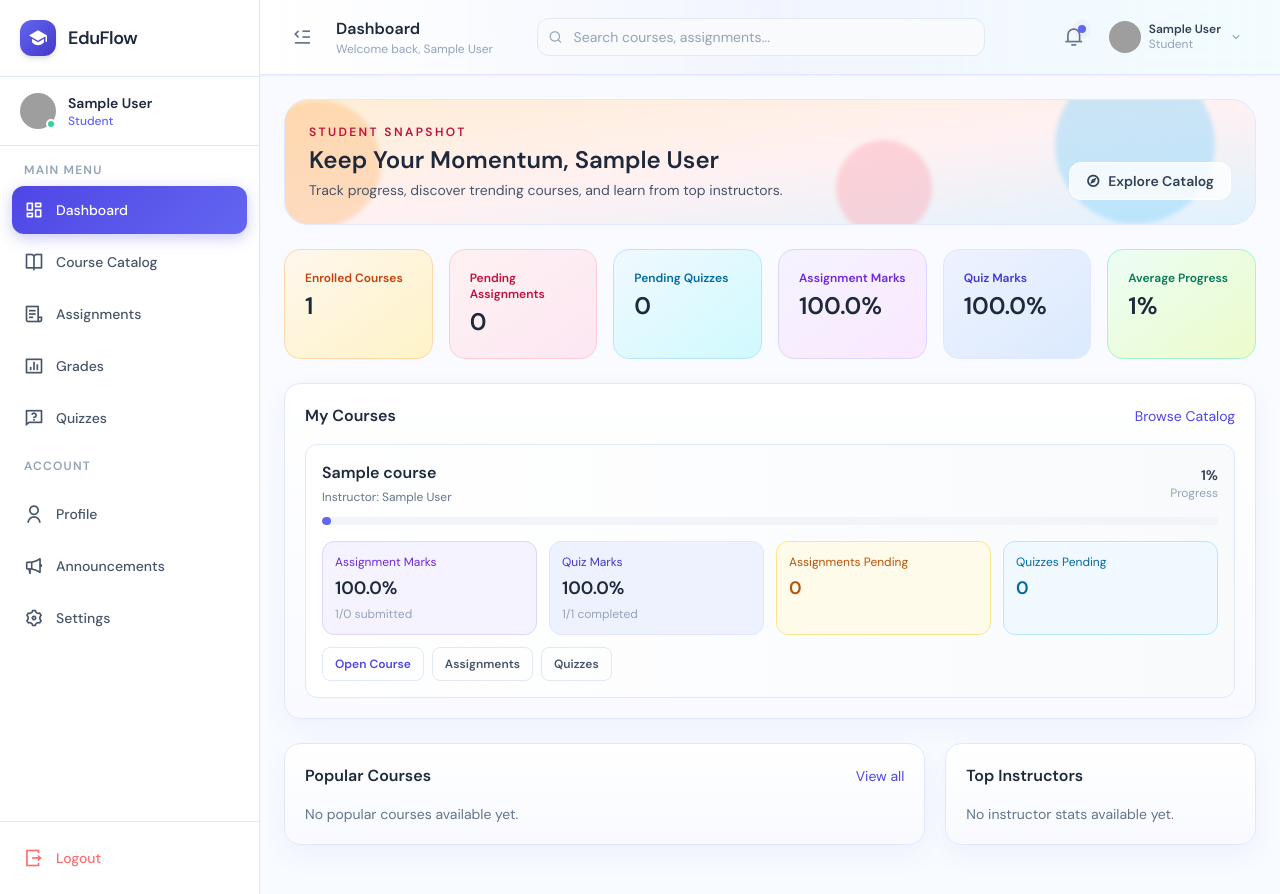
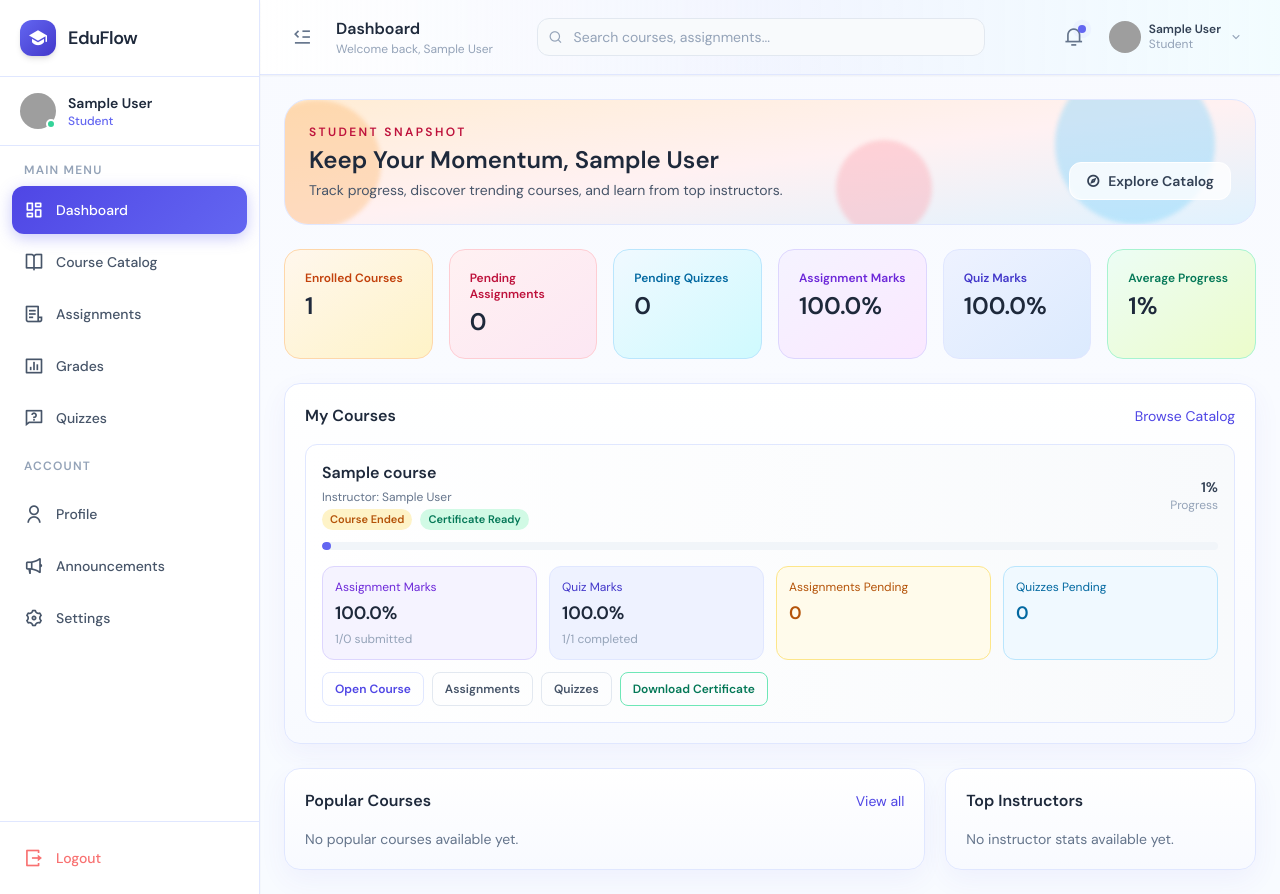
Before and after one commit to abdullah-sakiib/learning_management_system, a Django app: page /dashboard/student/ in a window 1280 px wide. Run offline with Django 5.2, Linux system fonts and the light colour scheme; a user stored in the database is signed in; tables that the repository leaves empty hold one stand-in row (values such as "Sample post"); some libraries are stand-ins or nearby versions; grey boxes are pictures that could not be loaded.

Commit message:
Certificate on Completion

```diff
--- a/core/models.py
+++ b/core/models.py
@@ -101,6 +101,8 @@ class Course(models.Model):
     )
     max_students = models.PositiveIntegerField(blank=True, null=True)
     allow_discussions = models.BooleanField(default=True)
+    is_ended = models.BooleanField(default=False)
+    ended_at = models.DateTimeField(blank=True, null=True)
     is_published = models.BooleanField(default=True)
     created_at = models.DateTimeField(auto_now_add=True)
     updated_at = models.DateTimeField(auto_now=True)
--- a/core/urls.py
+++ b/core/urls.py
@@ -43,6 +43,7 @@ urlpatterns = [
     path("courses/<int:course_id>/", views.course_detail, name="course_detail"),
     path("courses/<int:course_id>/content/", views.course_content, name="course_content"),
     path("courses/<int:course_id>/discussion/", views.course_discussion, name="course_discussion"),
+    path("courses/<int:course_id>/certificate/", views.course_certificate_download, name="course_certificate_download"),
     path("courses/<int:course_id>/review/", views.course_submit_review, name="course_submit_review"),
     path("courses/<int:course_id>/enroll/", views.course_enroll, name="course_enroll"),
     path("courses/<int:course_id>/unenroll/", views.course_unenroll, name="course_unenroll"),
--- a/core/views.py
+++ b/core/views.py
@@ -7,8 +7,10 @@ from django.contrib.auth.models import User
 from django.db.models import Avg, Count, Q
 from django.utils import timezone
 from django.utils.dateparse import parse_datetime
+from django.utils.text import slugify
 from django.http import HttpResponse
 from django.shortcuts import get_object_or_404, redirect, render
+from django.template.loader import render_to_string
 
 from .models import (
     Announcement,
@@ -66,6 +68,23 @@ def build_teacher_id(user_id):
 
 def approved_enrollments_qs():
     return Enrollment.objects.filter(status=Enrollment.STATUS_APPROVED)
+
+
+def get_module_completion_status(enrollment):
+    total_modules = CourseModule.objects.filter(
+        course=enrollment.course,
+        is_published=True,
+    ).count()
+    if total_modules <= 0:
+        return 0, 0, False
+
+    completed_modules = ModuleCompletion.objects.filter(
+        enrollment=enrollment,
+        module__course=enrollment.course,
+        module__is_published=True,
+    ).values("module_id").distinct().count()
+
+    return total_modules, completed_modules, completed_modules >= total_modules
 
 
 def attach_course_rating_metadata(courses):
@@ -681,6 +700,46 @@ def course_content(request, course_id):
     )
 
 
+@role_required(Profile.ROLE_STUDENT)
+def course_certificate_download(request, course_id):
+    course = get_object_or_404(Course, pk=course_id)
+    enrollment = approved_enrollments_qs().filter(student=request.user, course=course).first()
+
+    if not enrollment:
+        messages.error(request, "You must be enrolled in this course to download a certificate.")
+        return redirect("student_dashboard")
+
+    if not course.is_ended:
+        messages.error(request, "This course is not ended yet. Certificate is not available.")
+        return redirect("course_detail", course_id=course.id)
+
+    total_modules, completed_modules, is_completed = get_module_completion_status(enrollment)
+    if not is_completed:
+        messages.error(
+            request,
+            f"Certificate is locked. Complete all modules first ({completed_modules}/{total_modules}).",
+        )
+        return redirect("course_content", course_id=course.id)
+
+    now_local = timezone.localtime(timezone.now())
+    certificate_code = f"EDU-{course.id:05d}-{request.user.id:05d}-{now_local:%Y%m%d}"
+    certificate_html = render_to_string(
+        "courses/certificate_download.html",
+        {
+            "course": course,
+            "student_name": get_display_name(request.user),
+            "instructor_name": get_display_name(course.instructor) if course.instructor else "Course Instructor",
+            "issued_on": now_local,
+            "certificate_code": certificate_code,
+        },
+    )
+
+    safe_course_name = slugify(course.title) or f"course-{course.id}"
+    response = HttpResponse(certificate_html, content_type="text/html; charset=utf-8")
+    response["Content-Disposition"] = f'attachment; filename="{safe_course_name}-certificate.html"'
+    return response
+
+
 @login_required
 def course_discussion(request, course_id):
     course = get_object_or_404(
@@ -745,6 +804,10 @@ def course_enroll(request, course_id):
 
     if get_user_role(request.user) != Profile.ROLE_STUDENT:
         messages.error(request, "Only students can enroll in courses.")
+        return redirect("course_detail", course_id=course.id)
+
+    if course.is_ended:
+        messages.error(request, "This course has ended. New enrollments are closed.")
         return redirect("course_detail", course_id=course.id)
 
     existing_enrollment = Enrollment.objects.filter(student=request.user, course=course).first()
@@ -1229,6 +1292,22 @@ def student_dashboard(request):
     enrollment_qs = list(approved_enrollments_qs().filter(student=request.user).select_related("course", "course__instructor"))
     course_ids = [e.course_id for e in enrollment_qs]
     enrolled_course_ids = set(course_ids)
+    enrollment_ids = [e.id for e in enrollment_qs]
+
+    module_totals_by_course = {
+        row["course_id"]: row["total"]
+        for row in CourseModule.objects.filter(
+            course_id__in=course_ids,
+            is_published=True,
+        ).values("course_id").annotate(total=Count("id"))
+    }
+    completed_modules_by_enrollment = {
+        row["enrollment_id"]: row["completed"]
+        for row in ModuleCompletion.objects.filter(
+            enrollment_id__in=enrollment_ids,
+            module__is_published=True,
+        ).values("enrollment_id").annotate(completed=Count("module", distinct=True))
+    }
 
     published_assignments = Assignment.objects.filter(
         is_published=True,
@@ -1303,6 +1382,11 @@ def student_dashboard(request):
         total_pending_quizzes += quiz_pending
         all_assignment_pcts.extend(assignment_pcts)
         all_quiz_pcts.extend(quiz_pcts)
+
+        total_modules = module_totals_by_course.get(cid, 0)
+        completed_modules = completed_modules_by_enrollment.get(enrollment.id, 0)
+        all_modules_completed = total_modules > 0 and completed_modules >= total_modules
+        certificate_available = enrollment.course.is_ended and all_modules_completed
 
         courses.append(
             {
@@ -1318,6 +1402,8 @@ def student_dashboard(request):
                 "quiz_completed": completed_quiz_count,
                 "quiz_pending": quiz_pending,
                 "quiz_avg": quiz_avg,
+                "is_course_ended": enrollment.course.is_ended,
+                "certificate_available": certificate_available,
             }
         )
 
@@ -1786,6 +1872,20 @@ def instructor_manage_content(request, course_id):
 
     if request.method == "POST":
         form_type = request.POST.get("form_type", "course_meta").strip()
+
+        if form_type == "end_course":
+            if course.is_ended:
+                messages.info(request, "This course is already ended.")
+                return redirect("instructor_manage_content", course_id=course.id)
+
+            course.is_ended = True
+            course.ended_at = timezone.now()
+            course.save(update_fields=["is_ended", "ended_at", "updated_at"])
+            messages.success(
+                request,
+                "Course ended successfully. Students who completed all modules can now download certificates.",
+            )
+            return redirect("instructor_manage_content", course_id=course.id)
 
         if form_type == "delete_assignment":
             assignment_id = request.POST.get("assignment_id", "").strip()
@@ -2341,15 +2441,42 @@ def profile_page(request):
     }
 
     if role == Profile.ROLE_STUDENT:
-        enrollment_qs = approved_enrollments_qs().filter(student=request.user).select_related("course", "course__instructor")
+        enrollment_qs = list(
+            approved_enrollments_qs().filter(student=request.user).select_related("course", "course__instructor")
+        )
+        enrollment_ids = [enrollment.id for enrollment in enrollment_qs]
+        course_ids = [enrollment.course_id for enrollment in enrollment_qs]
+        module_totals_by_course = {
+            row["course_id"]: row["total"]
+            for row in CourseModule.objects.filter(
+                course_id__in=course_ids,
+                is_published=True,
+            ).values("course_id").annotate(total=Count("id"))
+        }
+        completed_modules_by_enrollment = {
+            row["enrollment_id"]: row["completed"]
+            for row in ModuleCompletion.objects.filter(
+                enrollment_id__in=enrollment_ids,
+                module__is_published=True,
+            ).values("enrollment_id").annotate(completed=Count("module", distinct=True))
+        }
+
         enrolled_courses = [
             {
+                "id": enrollment.course.id,
                 "title": enrollment.course.title,
                 "instructor": get_display_name(enrollment.course.instructor) if enrollment.course.instructor else "TBA",
                 "progress": enrollment.progress,
+                "is_course_ended": enrollment.course.is_ended,
+                "certificate_available": (
+                    enrollment.course.is_ended
+                    and module_totals_by_course.get(enrollment.course_id, 0) > 0
+                    and completed_modules_by_enrollment.get(enrollment.id, 0) >= module_totals_by_course.get(enrollment.course_id, 0)
+                ),
             }
             for enrollment in enrollment_qs
         ]
+        certificate_count = len([course for course in enrolled_courses if course["certificate_available"]])
 
         submission_count = Submission.objects.filter(student=request.user).count()
 
@@ -2414,6 +2541,7 @@ def profile_page(request):
         "course_count": len(enrolled_courses),
         "submitted": submission_count,
         "avg_grade": avg_grade,
+        "certificates": certificate_count if role == Profile.ROLE_STUDENT else 0,
     }
     default_teacher_id = profile.teacher_id or build_teacher_id(request.user.id)
 
--- a/templates/dashboard/student.html
+++ b/templates/dashboard/student.html
@@ -84,6 +84,14 @@
                 <a href="{% url 'course_detail' course.id %}" class="hover:text-indigo-600 hover:underline" onclick="event.stopPropagation();">{{ course.name }}</a>
               </p>
               <p class="text-xs text-slate-500 mt-1">Instructor: {{ course.instructor }}</p>
+              <div class="mt-1 flex flex-wrap items-center gap-2">
+                {% if course.is_course_ended %}
+                <span class="text-[11px] px-2 py-0.5 rounded-full bg-amber-100 text-amber-700 font-semibold">Course Ended</span>
+                {% endif %}
+                {% if course.certificate_available %}
+                <span class="text-[11px] px-2 py-0.5 rounded-full bg-emerald-100 text-emerald-700 font-semibold">Certificate Ready</span>
+                {% endif %}
+              </div>
             </div>
             <div class="text-right min-w-20">
               <p class="text-sm font-semibold text-slate-700">{{ course.progress }}%</p>
@@ -120,6 +128,11 @@
           <a href="{% url 'course_detail' course.id %}" class="inline-flex items-center px-3 py-2 text-xs font-semibold rounded-lg border border-indigo-200 text-indigo-600 hover:bg-indigo-50 transition">Open Course</a>
           <a href="{% url 'assignments' %}" class="inline-flex items-center px-3 py-2 text-xs font-semibold rounded-lg border border-slate-200 text-slate-600 hover:bg-slate-100 transition">Assignments</a>
           <a href="{% url 'quiz' %}" class="inline-flex items-center px-3 py-2 text-xs font-semibold rounded-lg border border-slate-200 text-slate-600 hover:bg-slate-100 transition">Quizzes</a>
+          {% if course.certificate_available %}
+          <a href="{% url 'course_certificate_download' course.id %}" class="inline-flex items-center px-3 py-2 text-xs font-semibold rounded-lg border border-emerald-300 text-emerald-700 hover:bg-emerald-50 transition">Download Certificate</a>
+          {% elif course.is_course_ended %}
+          <span class="inline-flex items-center px-3 py-2 text-xs font-semibold rounded-lg border border-amber-200 text-amber-700 bg-amber-50">Finish all modules to unlock certificate</span>
+          {% endif %}
         </div>
       </details>
       {% empty %}
```
Also changed, not shown: templates/courses/certificate_download.html (added, +159 -0 lines), templates/courses/detail.html (+8 -1 lines), templates/instructor/manage_content.html (+20 -3 lines), templates/profile/profile.html (+17 -5 lines), core/migrations/0012_course_end_state.py (added).
